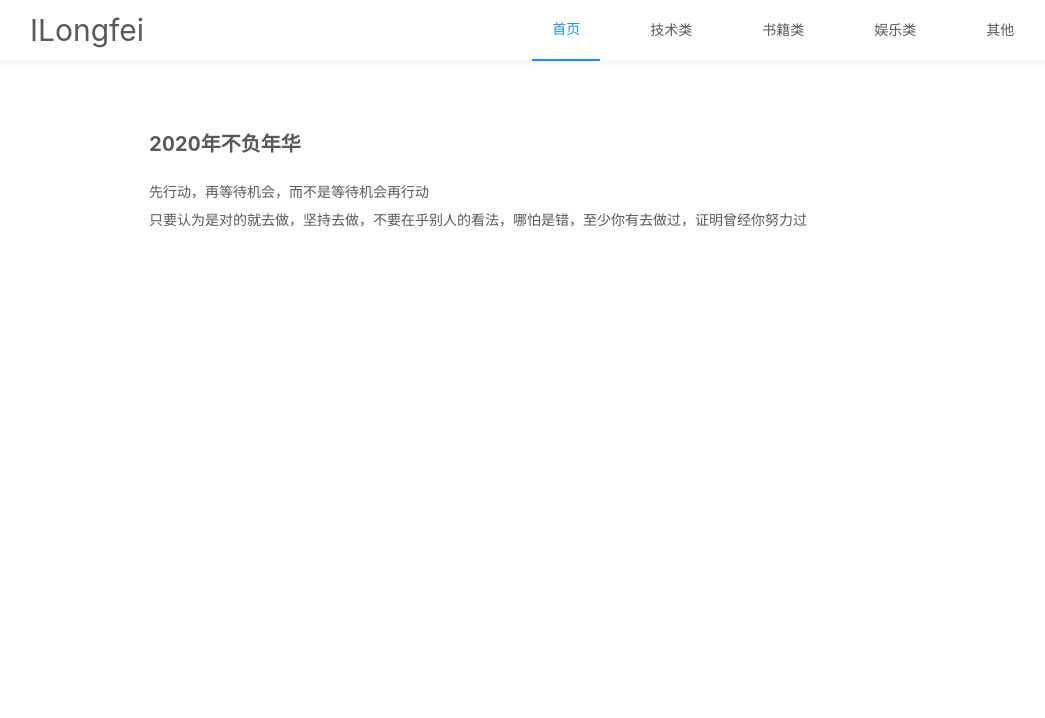
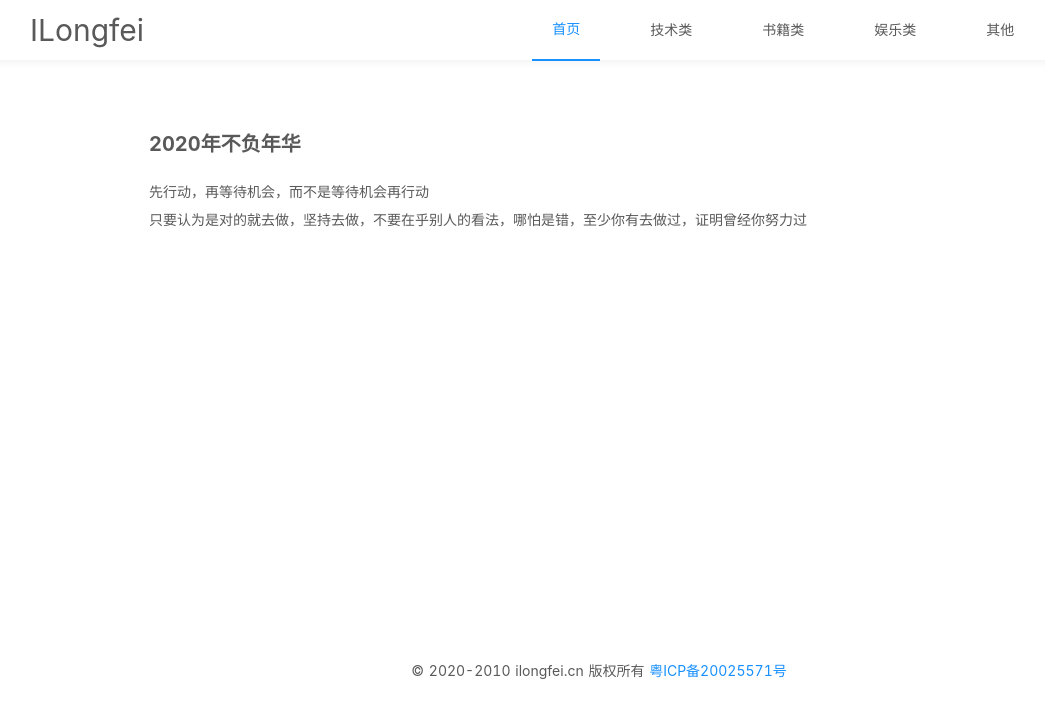
Before and after one commit to longFeiLi/ilongfei, a Nuxt app: page / in a window 1280 px wide. Shown: the top 718 px of the page, without its empty margins (41-1086 px from the left). Built offline with nearby package versions, Linux system fonts and the light colour scheme.

Commit message:
增加备案号

```diff
--- a/layouts/default.vue
+++ b/layouts/default.vue
@@ -2,8 +2,14 @@
   <div id="app">
     <i-header />
     <!-- 引入头部组件 -->
-    <nuxt />
+    <div style="min-height: 600px">
+      <nuxt />
+    </div>
     <!-- 底部 -->
+    <div  class="footer">
+       © 2020-2010 ilongfei.cn 版权所有
+       <a href="www.beian.miit.gov.cn" target="_blank">粤ICP备20025571号</a>
+    </div>
   </div>
 </template>
 <script lang="ts">
@@ -72,4 +78,10 @@ p {
   color: #fff;
   background-color: #35495e;
 }
+
+.footer {
+  text-align: center;
+  width: 100%;
+  display: block;
+}
 </style>
```
Also changed, not shown: ecosystem.json (added, +22 -0 lines).
